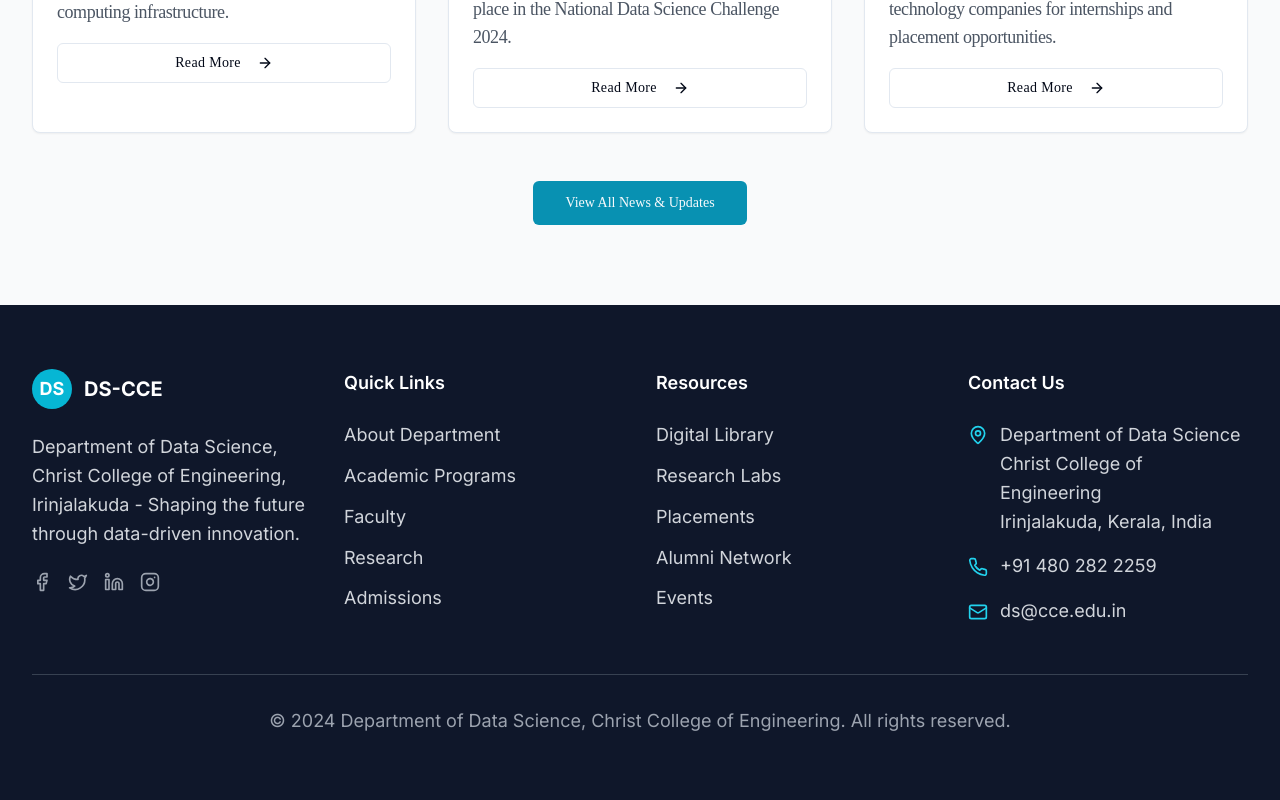
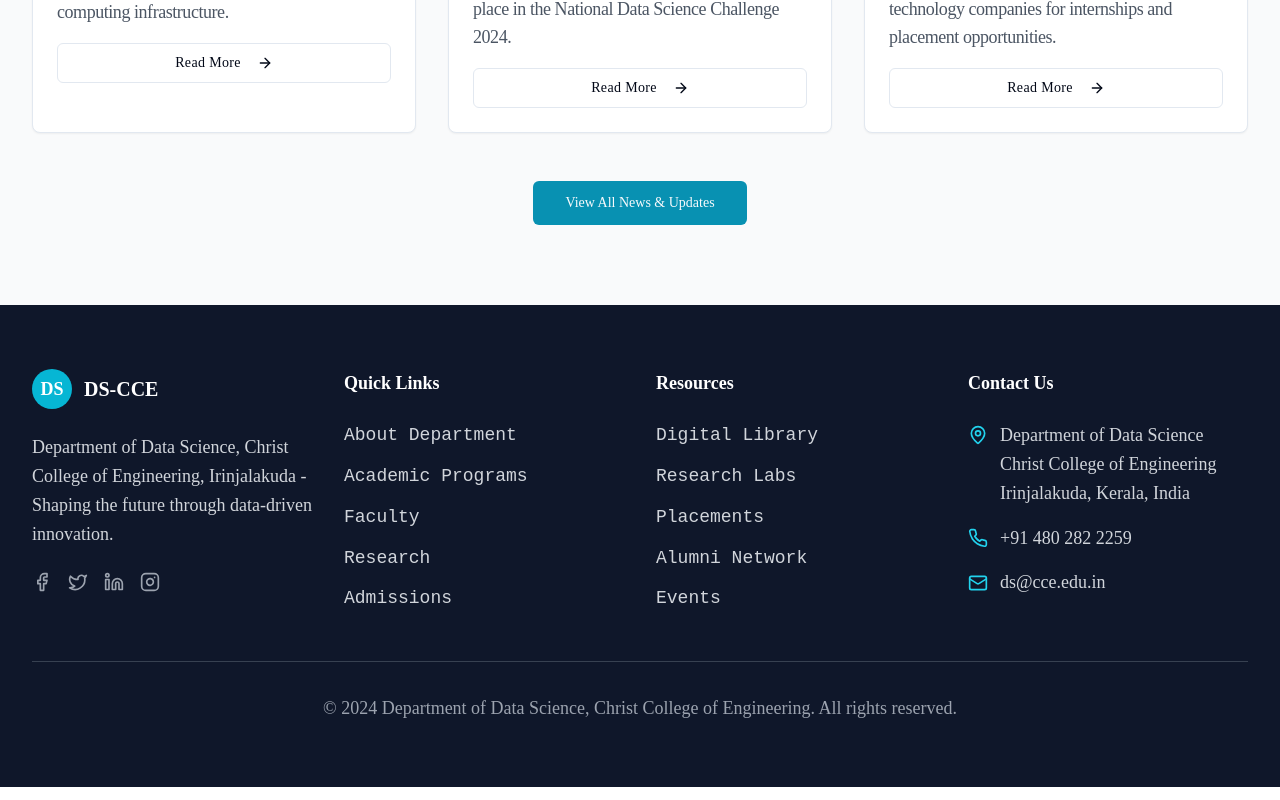
Before and after one commit to KNOWASJOHN/data_science-website, a Next.js app: page / in a window 1280 px wide. Shown: the part 4795-5595 px from the top of the page. Built offline with nearby package versions, Linux system fonts and the light colour scheme; no server answers; the database is empty.

Commit message:
footer update

```diff
--- a/components/footer.jsx
+++ b/components/footer.jsx
@@ -10,11 +10,11 @@ export function Footer() {
           <div>
             <div className="flex items-center space-x-3 mb-6">
               <div className="w-10 h-10 bg-cyan-500 rounded-full flex items-center justify-center">
-                <span className="text-white font-bold text-lg">DS</span>
+                <span className="text-white font-bold text-lg font-creato-thin">DS</span>
               </div>
-              <span className="text-xl font-bold">DS-CCE</span>
+              <span className="text-xl font-bold font-stretch">DS-CCE</span>
             </div>
-            <p className="text-gray-300 mb-6">
+            <p className="text-gray-300 mb-6 font-creato-thin">
               Department of Data Science, Christ College of Engineering, Irinjalakuda - Shaping the future through
               data-driven innovation.
             </p>
@@ -36,10 +36,10 @@ export function Footer() {
 
           {/* Quick Links */}
           <div>
-            <h3 className="text-lg font-semibold mb-6">Quick Links</h3>
-            <ul className="space-y-3">
+            <h3 className="text-lg font-semibold mb-6 font-creato-thin">Quick Links</h3>
+            <ul className="space-y-3 font-dot-matrix">
               <li>
-                <Link href="/about" className="text-gray-300 hover:text-cyan-400 transition-colors">
+                <Link href="/about" className="text-gray-300 hover:text-cyan-400 transition-colors ">
                   About Department
                 </Link>
               </li>
@@ -68,8 +68,8 @@ export function Footer() {
 
           {/* Resources */}
           <div>
-            <h3 className="text-lg font-semibold mb-6">Resources</h3>
-            <ul className="space-y-3">
+            <h3 className="text-lg font-semibold mb-6 font-creato-thin">Resources</h3>
+            <ul className="space-y-3 font-dot-matrix">
               <li>
                 <Link href="/library" className="text-gray-300 hover:text-cyan-400 transition-colors">
                   Digital Library
@@ -100,11 +100,11 @@ export function Footer() {
 
           {/* Contact Info */}
           <div>
-            <h3 className="text-lg font-semibold mb-6">Contact Us</h3>
+            <h3 className="text-lg font-semibold mb-6 font-creato-thin">Contact Us</h3>
             <div className="space-y-4">
               <div className="flex items-start space-x-3">
                 <MapPin className="h-5 w-5 text-cyan-400 mt-1 flex-shrink-0" />
-                <div className="text-gray-300">
+                <div className="text-gray-300 font-eloquia-text">
                   <p>Department of Data Science</p>
                   <p>Christ College of Engineering</p>
                   <p>Irinjalakuda, Kerala, India</p>
@@ -112,18 +112,18 @@ export function Footer() {
               </div>
               <div className="flex items-center space-x-3">
                 <Phone className="h-5 w-5 text-cyan-400" />
-                <span className="text-gray-300">+91 480 282 2259</span>
+                <span className="text-gray-300 font-eloquia-text">+91 480 282 2259</span>
               </div>
               <div className="flex items-center space-x-3">
                 <Mail className="h-5 w-5 text-cyan-400" />
-                <span className="text-gray-300">ds@cce.edu.in</span>
+                <span className="text-gray-300 font-eloquia-text">ds@cce.edu.in</span>
               </div>
             </div>
           </div>
         </div>
 
         <div className="border-t border-gray-700 mt-12 pt-8 text-center">
-          <p className="text-gray-400">
+          <p className="text-gray-400 font-eloquia-text">
             © 2024 Department of Data Science, Christ College of Engineering. All rights reserved.
           </p>
         </div>
```
